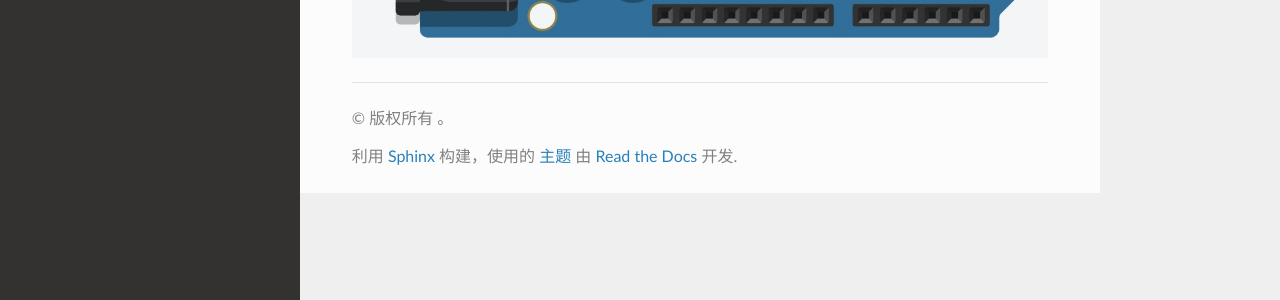
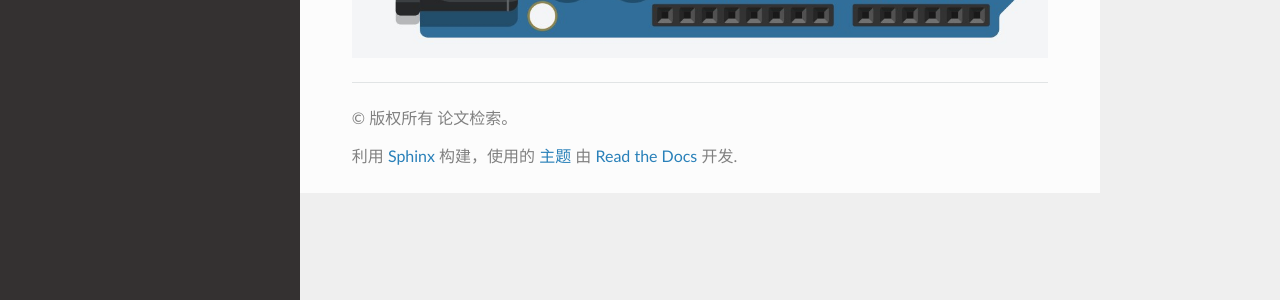
Before and after one commit to bobbycumt/searchreport, a Sphinx documentation site: the page built from source/index.rst, in a window 1280 px wide. Shown: the part 551-851 px from the top of the page. Built offline with Sphinx 7.4.7 and the Read the Docs theme 3.1.0, drawn with Linux system fonts in a browser that asks for light colours.

Commit message:
Update copyright information in conf.py

```diff
--- a/source/conf.py
+++ b/source/conf.py
@@ -7,7 +7,7 @@
 # https://www.sphinx-doc.org/en/master/usage/configuration.html#project-information
 
 # project = ''
-# copyright = ''
+copyright = '论文检索'
 # author = ''
 # release = '1.0'
 
```
